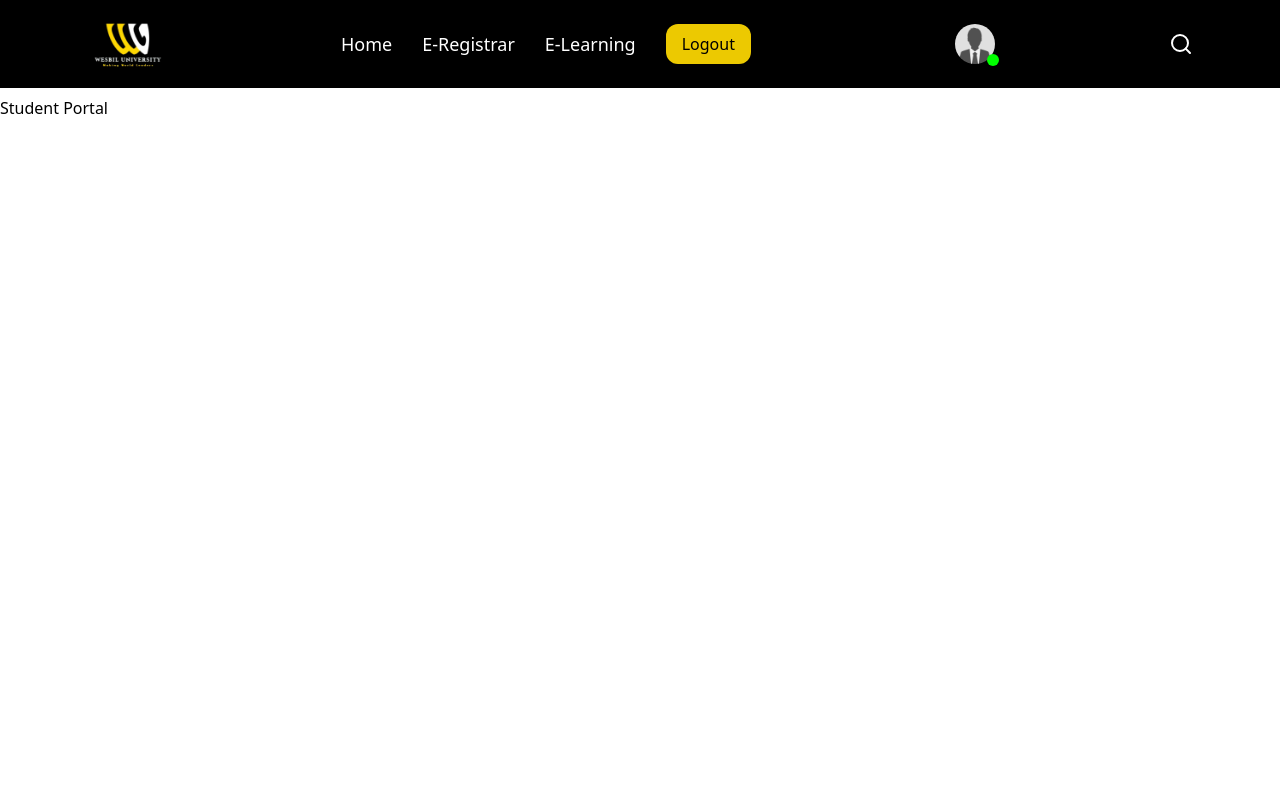
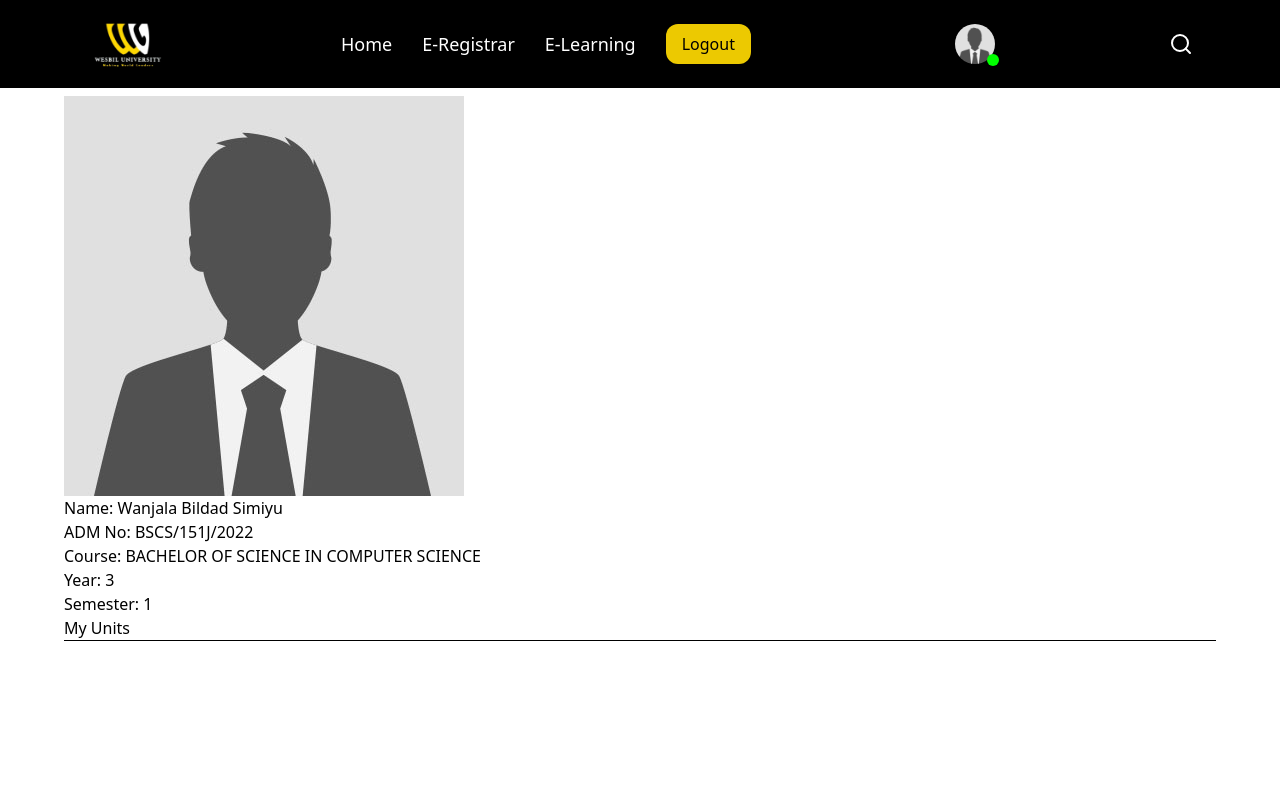
Before and after one commit to bilsim-code/Wesbil-University, a React (Vite) app in the folder frontend/: page /student-portal in a window 1280 px wide. Shown: the top 800 px of the page. Built offline with nearby package versions, Linux system fonts and the light colour scheme.

Commit message:
online classes

```diff
--- a/frontend/src/Pages/JoinUs.jsx
+++ b/frontend/src/Pages/JoinUs.jsx
@@ -132,7 +132,7 @@ const JoinUs = () => {
         </div>
 
         {/* course and campus */}
-        <div className="grid grid-cols-2  max-430px:grid-cols-1 items-center mb-5 gap-5">
+        <div className="grid grid-cols-3  max-430px:grid-cols-1 items-center mb-5 gap-5">
             <FormControl fullWidth>
               <InputLabel id="course-label">
                 Course <span className="text-red">*</span>
@@ -272,41 +272,38 @@ const JoinUs = () => {
                 </MenuItem>
               </Select>
             </FormControl>
-
-
-         {/*    <FormControl fullWidth>
-              <InputLabel id="campus-label">Preferred Campus <span className="text-red">*</span></InputLabel>
+            {/* Mode of learning */}
+            <FormControl fullWidth>
+              <InputLabel id="mode-label">
+                Mode of Learning<span className="text-red">*</span>
+              </InputLabel>
               <Select
-              labelId="course-label"
-              id="course"
-              name="course"
-              defaultValue=""
-              className="rounded"
-              MenuProps={{
-                PaperProps: {
-                  style: {
-                    whitespace: 'normal'
-                  }
-                }
-              }}
+                labelId="mode-label"
+                id="mode"
+                name="mode"
+                label="Mode"
+                defaultValue=""
+                className="rounded "
+                MenuProps={{
+                  PaperProps: {
+                    style: {
+                      whiteSpace: "normal", // Ensures text wraps
+                    },
+                  },
+                }}
               >
                 <MenuItem value="">
-                <em>Select your preferred campus</em>
+                  <em>Select your preferred Mode of learning</em>
                 </MenuItem>
-                <MenuItem value="main">Main Campus</MenuItem>
-        <MenuItem value="alt">Alt Campus</MenuItem>
+                <MenuItem value="physical">
+                 Physical
+                </MenuItem>
+                <MenuItem value="online">
+                  Online
+                </MenuItem>
+              </Select>
+            </FormControl>
 
-              </Select>
-            </FormControl> */}
-         {/*  <div className="flex flex-col gap-1 w-full">
-            <label htmlFor="campus">
-              <span>Preferred Campus</span> <span className="text-red">*</span>
-            </label>
-            <select name="campus" id="campus" className="form-input rounded">
-              <option value="Main">Main Campus</option>
-              <option value="other">alt campus</option>
-            </select>
-          </div> */}
         </div>
 
         <button className="bg-black text-white py-2 px-10 my-5 font-medium">
--- a/frontend/src/Pages/StudentPortal.jsx
+++ b/frontend/src/Pages/StudentPortal.jsx
@@ -1,7 +1,23 @@
+import profile from '../assets/faculty1.jpg';
+
 const StudentPortal = () => {
   return (
-    <div className="mt-24 min-h-screen">
-      Student Portal
+    <div className="mt-24 min-h-screen w-[1280px] max-w-[90%] mx-auto ">
+      <div>
+        <img src={profile} alt="" />
+        <h1><span>Name: </span><span>Wanjala Bildad Simiyu</span></h1>
+        <h1><span>ADM No: </span><span>BSCS/151J/2022</span></h1>
+        <h1><span>Course: </span><span>BACHELOR OF SCIENCE IN COMPUTER SCIENCE</span></h1>
+        <div>
+          <h1><span>Year: </span> <span>3</span></h1>
+          <h1><span>Semester: </span>1</h1>
+        </div>
+        {/* units */}
+        <div>
+          <h1>My Units</h1>
+          <hr />
+        </div>
+      </div>
     </div>
   );
 };
```
